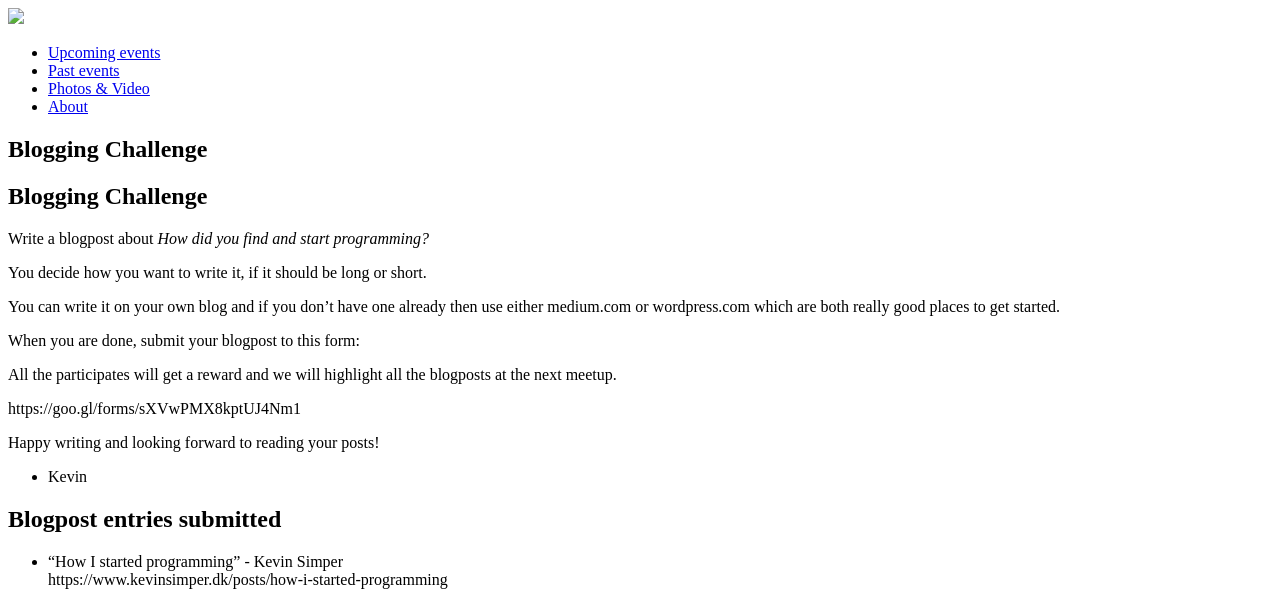
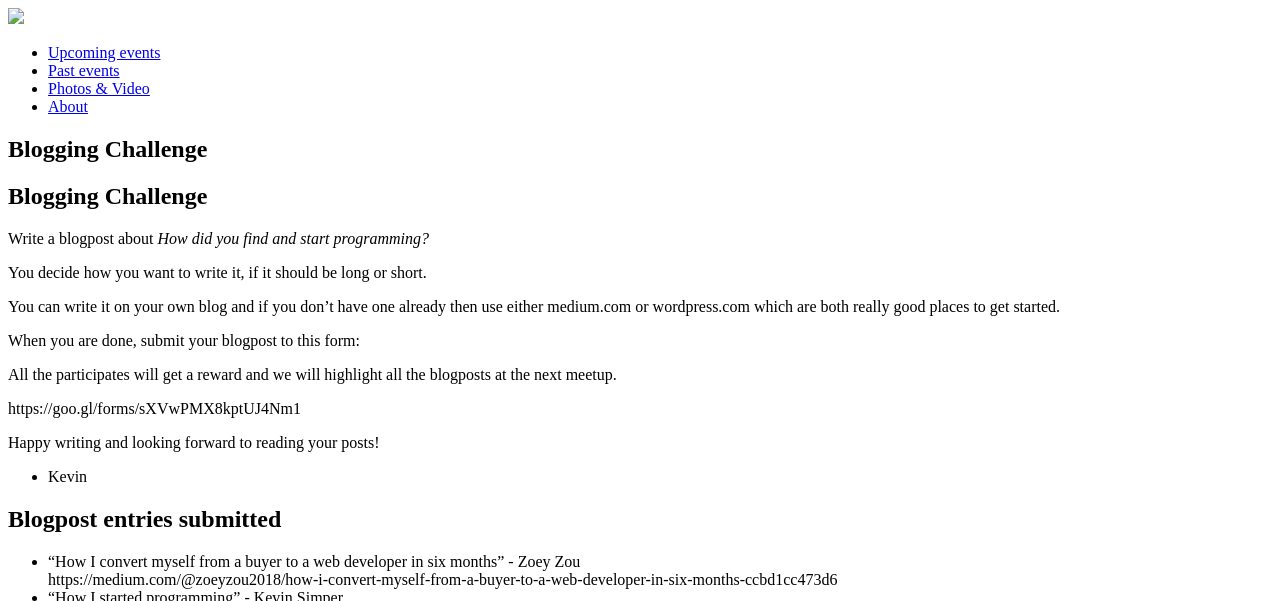
Before and after one commit to copenhagenjs/copenhagenjs.dk, a Jekyll site: the page built from _posts/2018-09-28-Blogging-challenge.md, in a window 1280 px wide, cut to the strip 0-601 px from the top of the page. Built offline with Jekyll 4.4.1, drawn with Linux system fonts in a browser that asks for light colours; our own code applies the rules of GitHub Pages for plain Markdown files; comment, search, counter and statistics services are not loaded.

Commit message:
Update with Zoey blogpost

```diff
--- a/_posts/2018-09-28-Blogging-challenge.md
+++ b/_posts/2018-09-28-Blogging-challenge.md
@@ -27,4 +27,5 @@ Happy writing and looking forward to reading your posts!
 
 ## Blogpost entries submitted
 
+-  "How I convert myself from a buyer to a web developer in six months" - Zoey Zou <br/> https://medium.com/@zoeyzou2018/how-i-convert-myself-from-a-buyer-to-a-web-developer-in-six-months-ccbd1cc473d6
 - "How I started programming" - Kevin Simper <br/> https://www.kevinsimper.dk/posts/how-i-started-programming
```
